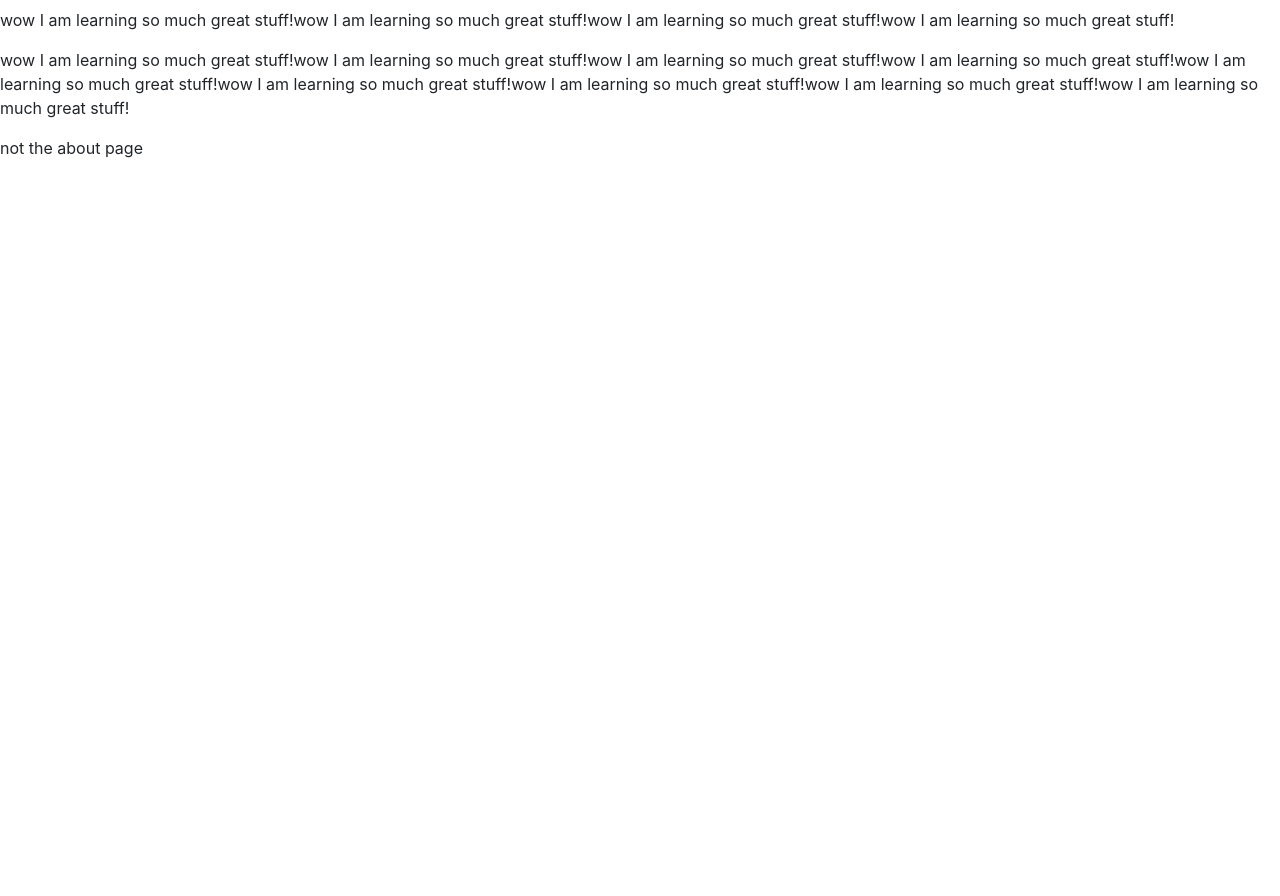
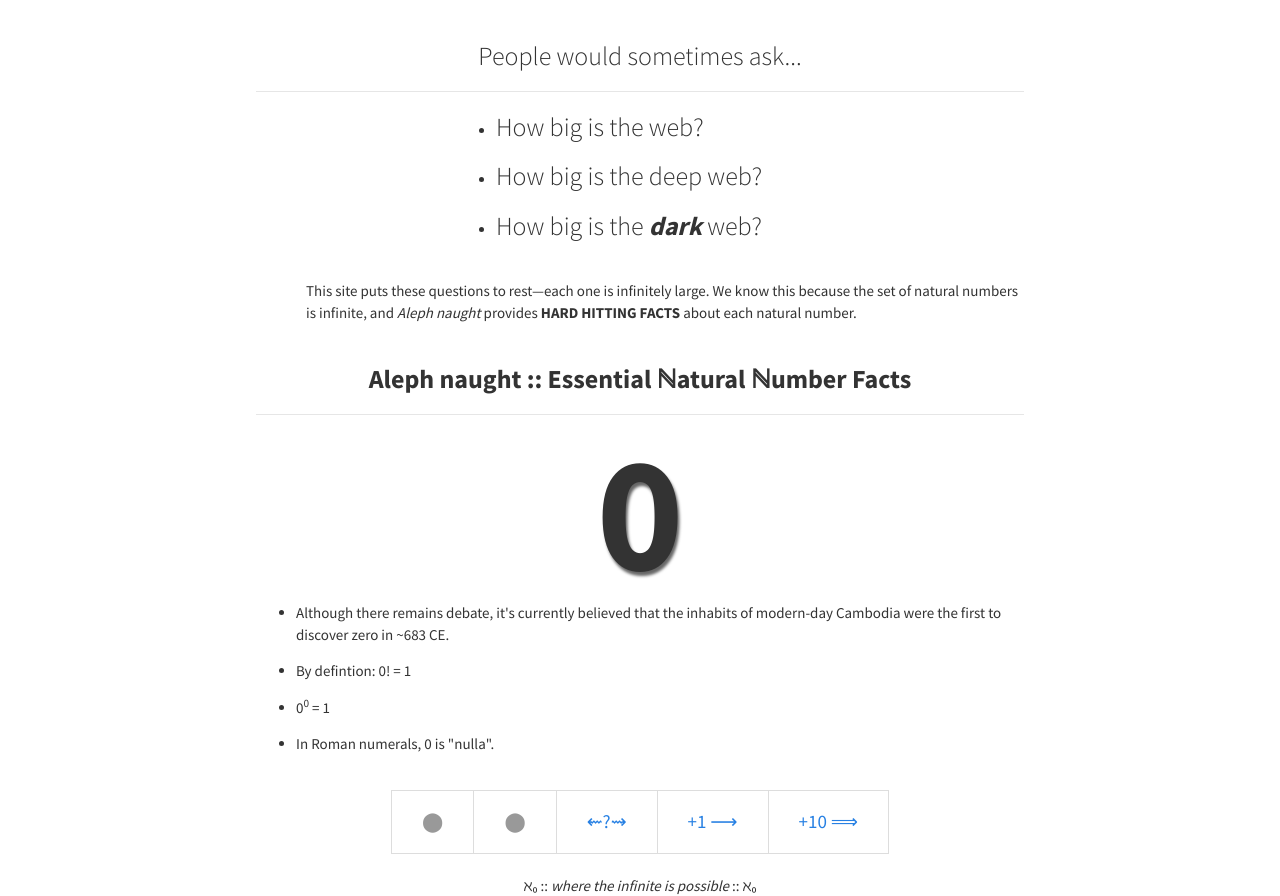
Before and after one commit to virgil/aleph, a Flask app: page / in a window 1280 px wide. Before the commit the page ends 158 px from the top, so only its background shows below. Run offline with Flask 2, Linux system fonts and the light colour scheme; some libraries are stand-ins or nearby versions.

Commit message:
added stuff

```diff
--- a/hello.py
+++ b/hello.py
@@ -11,19 +11,11 @@ md5.new('0').hexdigest()
 h = lambda x: md5.new(str(x)).hexdigest()
 
 @app.route('/')
+@app.route('/about')
 def landing():
 
-    title = ""
-
-    # intro text here
-    intro_paragraphs = [ ]
-    paragraph = ["wow I am learning so much great stuff!wow I am learning so much great stuff!wow I am learning so much great stuff!wow I am learning so much great stuff!","wow I am learning so much great stuff!wow I am learning so much great stuff!wow I am learning so much great stuff!wow I am learning so much great stuff!wow I am learning so much great stuff!wow I am learning so much great stuff!wow I am learning so much great stuff!wow I am learning so much great stuff!wow I am learning so much great stuff!"]
-
-
-    # add code here for displaying zero
-
     try:
-        return render_template("test.html", title=title, paragraph=paragraph)
+        return render_template("index.html")
     except Exception, e:
         return str(e)
 
@@ -141,7 +133,7 @@ def page(num):
 		else:
 			lines = ["We don't know anything about %d yet!  We will soon!" % num]
 
-	return render_template( "numpage.html", num=int(num), paragraph=lines )
+	return render_template( "numpage.html", num=int(num), paragraph=lines, h=h(num) )
 
 
 def img2html( imgdict ):
--- a/templates/index.html
+++ b/templates/index.html
@@ -1,60 +1,49 @@
 <html>
-<link rel="stylesheet" media="screen" href = "{{ url_for('static', filename='css/bootstrap.min.css') }}">
-<meta name="viewport" content = "width=device-width, initial-scale=1.0">
 <head>
+  <link href="/static/css/bootstrap.css" rel="stylesheet">
+  <title>&alefsym;₀ :: where the infinite is possible</title>
 </head>
 
-<body class = "body">
-<nav class="navbar navbar-default" role="navigation">
-  <div class="container-fluid">
-    <!-- Brand and toggle get grouped for better mobile display -->
-    <div class="navbar-header">
-      <button type="button" class="navbar-toggle" data-toggle="collapse" data-target="#bs-example-navbar-collapse-1">
-        <span class="sr-only">Toggle navigation</span>
-        <span class="icon-bar"></span>
-        <span class="icon-bar"></span>
-        <span class="icon-bar"></span>
-      </button>
-      <a class="navbar-brand" href="#">Brand</a>
+<body class="body">
+<div class="page-header"><h3 id="navbar">People would sometimes ask...</h3></div>
+  <div style="margin-left: 200px; display: block; margin-top: 20px;">
+
+    <ul class="fact">
+      <li class="fact"><h3>How big is the web?</h3></li>
+      <li class="fact"><h3>How big is the deep web?</h3></li>
+      <li class="fact"><h3>How big is the <b><i>dark</i></b> web?</h3></li>
+    </ul>
+
+    <div style="margin-left:-150px; padding-left: 0px; margin-top: 40px;">
+      <p>This site puts these questions to rest&mdash;each one is infinitely large.  We know this because the set of natural numbers is infinite, and <i>Aleph naught</i> provides <b>HARD HITTING FACTS</b> about each natural number.</p>
     </div>
+  </div>
 
-    <!-- Collect the nav links, forms, and other content for toggling -->
-    <div class="collapse navbar-collapse" id="bs-example-navbar-collapse-1">
-      <ul class="nav navbar-nav">
-        <li class="active"><a href="#">Link</a></li>
-        <li><a href="#">Link</a></li>
-        <li class="dropdown">
-          <a href="#" class="dropdown-toggle" data-toggle="dropdown">Dropdown <span class="caret"></span></a>
-          <ul class="dropdown-menu" role="menu">
-            <li><a href="#">Action</a></li>
-            <li><a href="#">Another action</a></li>
-            <li><a href="#">Something else here</a></li>
-            <li class="divider"></li>
-            <li><a href="#">Separated link</a></li>
-            <li class="divider"></li>
-            <li><a href="#">One more separated link</a></li>
-          </ul>
-        </li>
-      </ul>
-      <form class="navbar-form navbar-left" role="search">
-        <div class="form-group">
-          <input type="text" class="form-control" placeholder="Search">
+
+<div class="page-header"><h3 id="navbar"><b>Aleph naught :: Essential ℕatural ℕumber Facts</b></h3></div>
+
+  <h1 id="huge">0</h1>
+<!--<div style="margin-left: 200px; display: block;">        -->
+                <ul class="fact">
+                     <li class="fact">Although there remains debate, it's currently believed that the inhabits of modern-day Cambodia were the first to discover zero in ~683 CE.</li>
+                     <li class="fact">By defintion: <span class="helper"> </span>0! = 1</li>
+                     <li class="fact">0<sup>0</sup> = 1</li>
+                     <li class="fact">In Roman numerals, 0 is "nulla".</li>
+                </ul>
         </div>
-        <button type="submit" class="btn btn-default">Submit</button>
-      </form>
-      <ul class="nav navbar-nav navbar-right">
-        <li><a href="#">Link</a></li>
-        <li class="dropdown">
-          <a href="#" class="dropdown-toggle" data-toggle="dropdown">Dropdown <span class="caret"></span></a>
-          <ul class="dropdown-menu" role="menu">
-            <li><a href="#">Action</a></li>
-            <li><a href="#">Another action</a></li>
-            <li><a href="#">Something else here</a></li>
-            <li class="divider"></li>
-            <li><a href="#">Separated link</a></li>
-          </ul>
-        </li>
-      </ul>
-    </div><!-- /.navbar-collapse -->
-  </div><!-- /.container-fluid -->
-</nav>
+
+
+        <div align="center">
+              <ul class="pagination pagination-lg">
+                <li class="disabled"><a href="/">⬤</a></li>
+                <li class="disabled"><a href="/">⬤</a></li>
+                <li><a href="/random">⇜?⇝</a></li>
+                <li><a href="/1">+1 ⟶</a></li>
+                <li><a href="/10">+10 ⟹</a></li>
+
+              </ul>
+        </div>
+        <div align="center">&alefsym;₀ :: <i>where the infinite is possible</i> :: &alefsym;₀</div>
+</body>
+
+</html>
```
Also changed, not shown: templates/numpage.html (+5 -4 lines).
